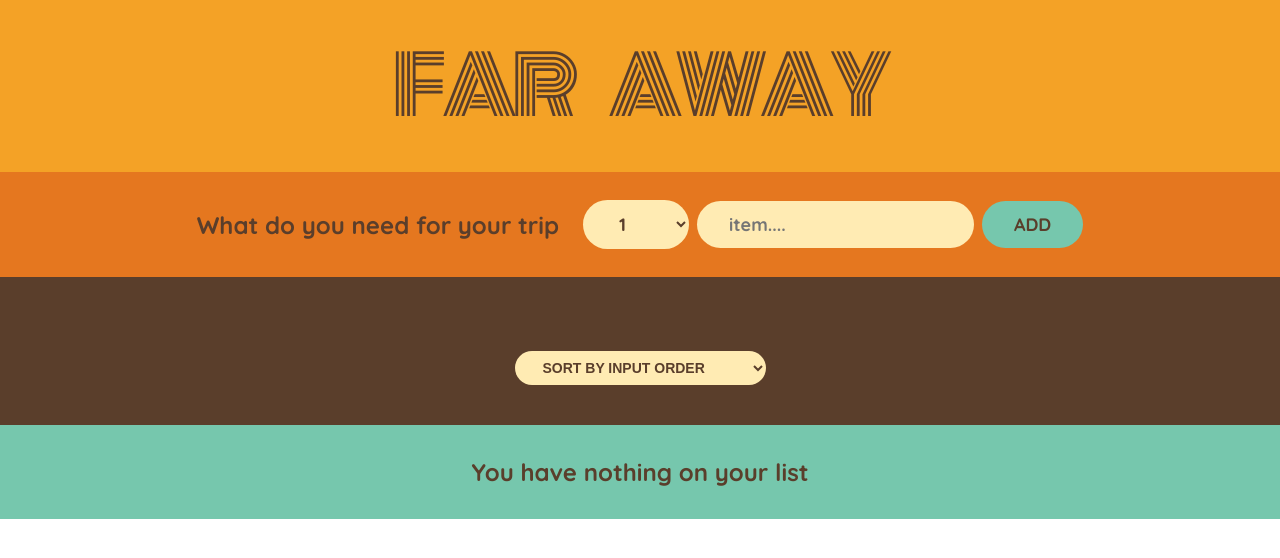
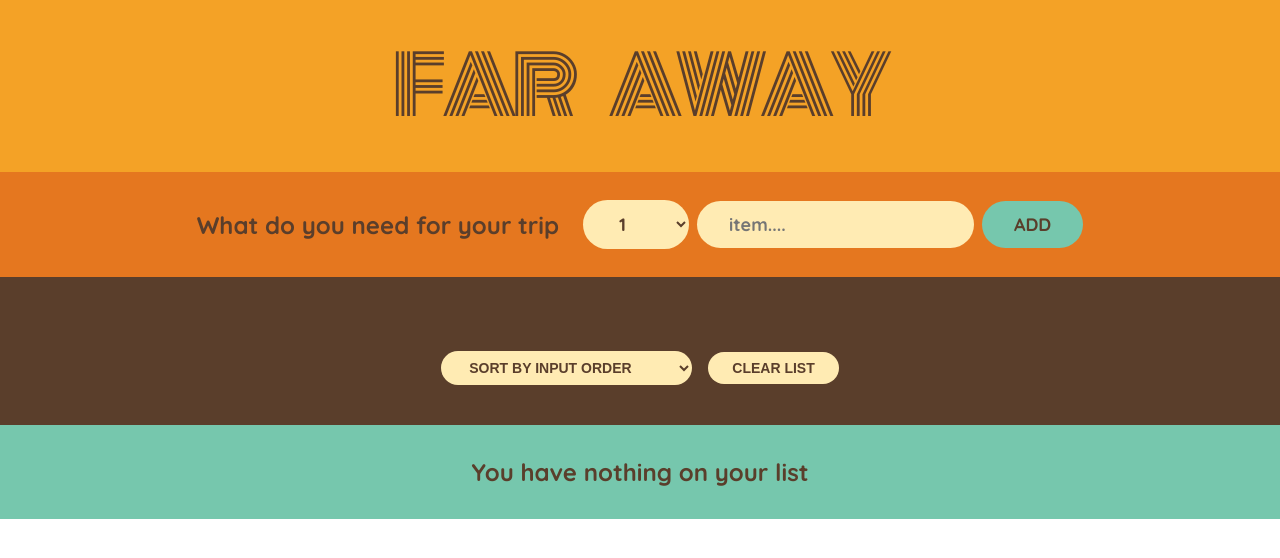
Before and after one commit to Predrag-Jandric/React-packing-list, a React (Create React App) app: page / in a window 1280 px wide. Shown: the top 558 px of the page. Built offline with nearby package versions, Linux system fonts and the light colour scheme; the HTML template or start-up script is replaced by a standard one.

Commit message:
ADDED: functionality to clear list button that clears the list of items

```diff
--- a/src/App.js
+++ b/src/App.js
@@ -19,6 +19,11 @@ export default function App() {
     );
   }
 
+  function handleClearList() {
+    const confirm = window.confirm("Are you sure you want to clear the list ?")
+    if (confirm) setItems([])
+  }
+
   return (
     <div className="App">
       <Logo />
@@ -27,6 +32,7 @@ export default function App() {
         items={items}
         onDeleteItem={handleDeleteItem}
         onToggleItem={handleToggleItem}
+        onClearList={handleClearList}
       />
       <Footer items={items} />
     </div>
@@ -82,7 +88,7 @@ function Form({ onAddItems }) {
 }
 
 // **************** PACKING LIST
-function PackingList({ items, onDeleteItem, onToggleItem }) {
+function PackingList({ items, onDeleteItem, onToggleItem, onClearList }) {
   const [sortBy, setSortBy] = useState("input");
   let sortedItems;
   if (sortBy === "input") sortedItems = items;
@@ -116,6 +122,7 @@ function PackingList({ items, onDeleteItem, onToggleItem }) {
           <option value="description">Sort by description</option>
           <option value="packed">Sort by packed status</option>
         </select>
+        <button onClick={onClearList}>Clear list</button>
       </div>
     </div>
   );
```
